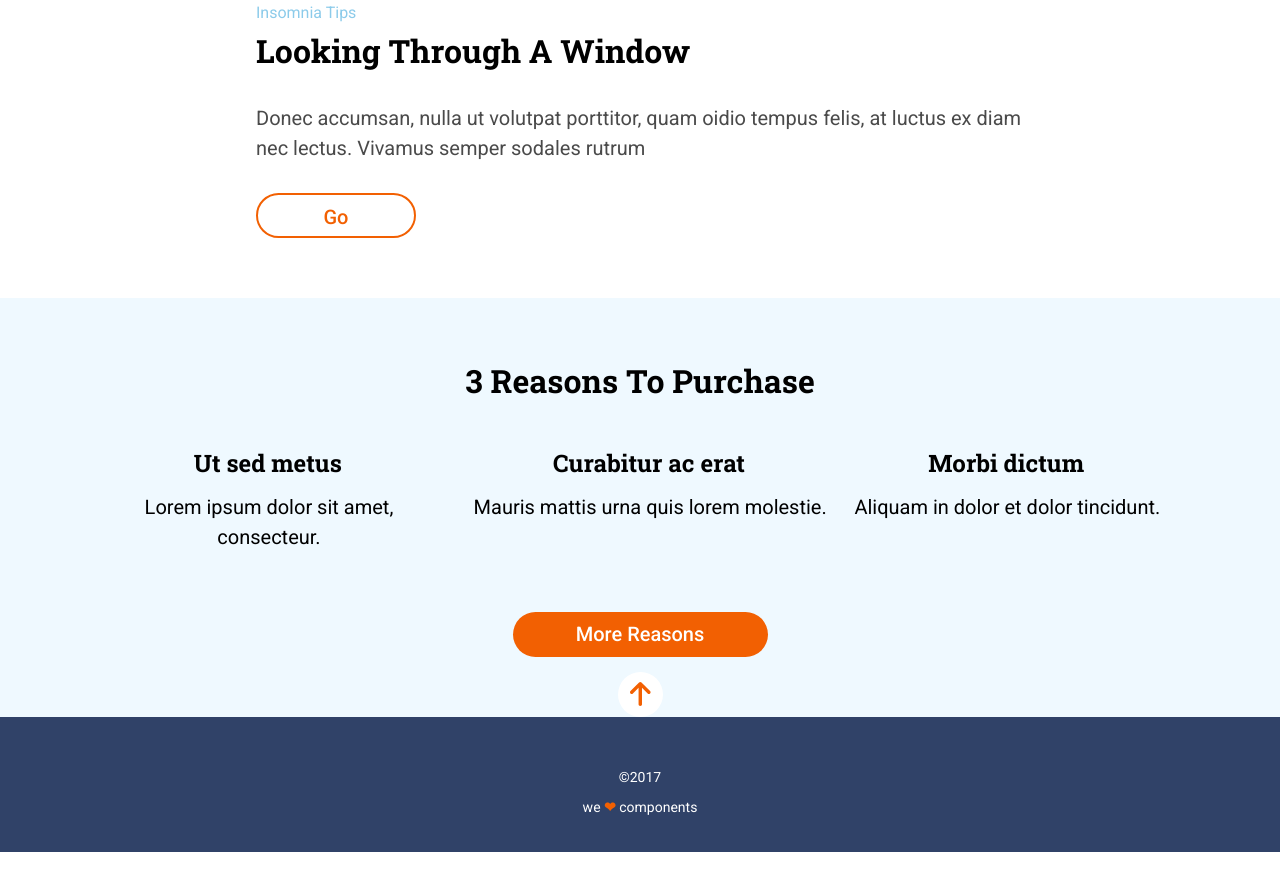
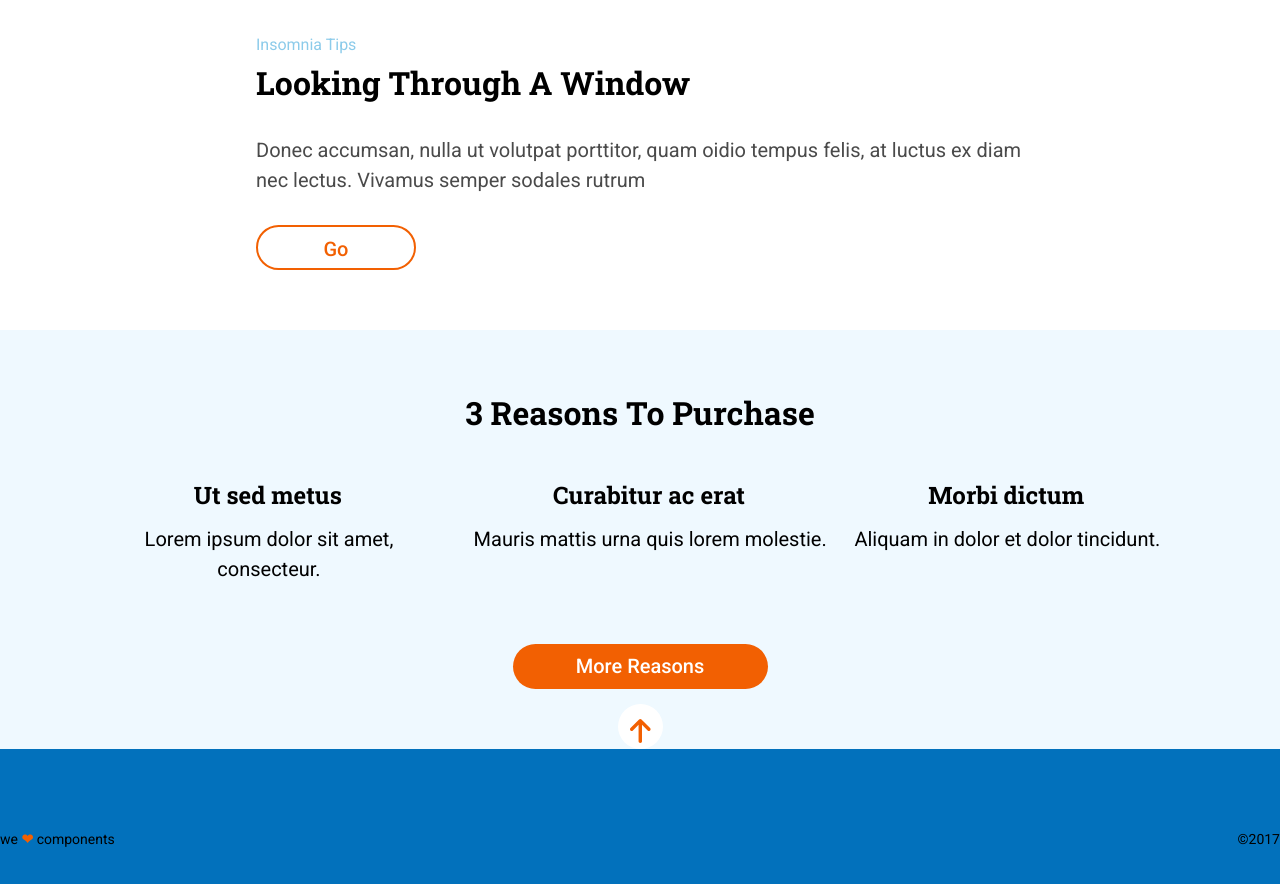
Before and after one commit to aroatdlt/e-s1-evaluacion-final-aroatdlt, a website: page docs/index.html in a window 1280 px wide. Shown: the part 825-1709 px from the top of the page. Before the commit the page ends 1677 px from the top, so only its background shows below. Drawn offline with nearby package versions, Linux system fonts and the light colour scheme; files that its build step writes are made by us from their sources.

```diff
--- a/_src/assets/scss/layout/_footer.scss
+++ b/_src/assets/scss/layout/_footer.scss
@@ -1,6 +1,6 @@
 .page_footer {
   min-height: 128px;
-  background-color: $background-color-secondary;
+  background-color: $background-color-quarternary;
   display: flex;
   flex-direction: column;
   align-items: center;
@@ -12,7 +12,7 @@
   width: 45px;
   border-radius: 50%;
   text-align: center;
-  padding-top: 10px;
+  padding-top: 15px;
   position: relative;
   transform: translateY(-50%);
   animation-name: intro;
@@ -38,17 +38,28 @@
 
 .container_text_footer {
   margin-bottom: 30px;
+  margin-top: 30px;
+  text-align: center;
 }
 
 .text_footer {
-  color: $color-quaternary;
+  color: $color-primary;
   font-family: $font-family-primary;
   font-size: $font-size-tertiary;
   line-height: $line-height-secondary;
-  text-align: center;
+
 }
 
 .heart {
   text-decoration: none;
   color: $color-sexagenarian;
 }
+
+@media all and (min-width: 768px) {
+  .container_text_footer {
+    width: 100%;
+    display: flex;
+    flex-direction: row-reverse;
+    justify-content: space-between;
+  }
+}
--- a/_src/assets/scss/layout/_header.scss
+++ b/_src/assets/scss/layout/_header.scss
@@ -2,7 +2,7 @@
   background-image: url('../images/cover.jpg');
   background-size: cover;
   min-width: 100vw;
-  height: 568px;
+  height: 100vh;
 }
 
 .buttom_menu {
@@ -109,9 +109,6 @@
 /*Styles for desktop*/
 
 @media all and (min-width: 1200px) {
-  .page__header {
-    min-height: 768px;
-  }
 
   .principal_title {
     font-size: 100px;
```
